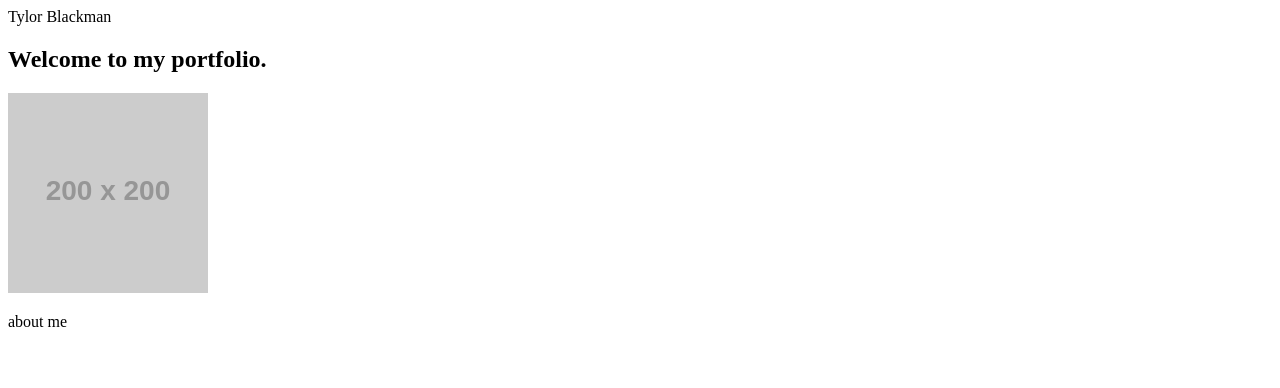
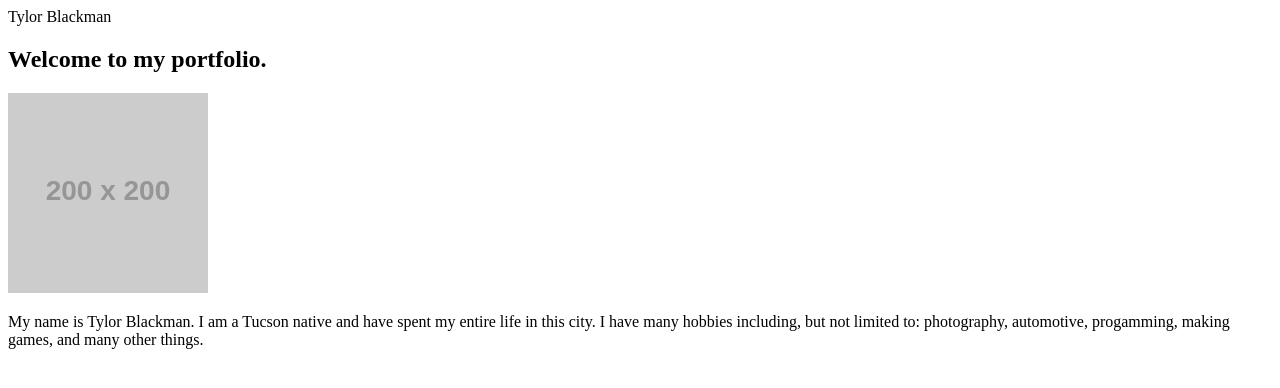
Before and after one commit to tylxr34/portfolio, a plain HTML site: page index.html in a window 1280 px wide. Drawn offline with Linux system fonts and the light colour scheme; placeholder pictures from the web are drawn by us.

Commit message:
Added some very basic details about myself.

```diff
--- a/index.html
+++ b/index.html
@@ -16,7 +16,7 @@
             <h2>Welcome to my portfolio.</h2>
 
             <img id="bio-image" src="https://placehold.it/200x200" alt="Your Name">
-            <p>about me</p>
+            <p>My name is Tylor Blackman. I am a Tucson native and have spent my entire life in this city. I have many hobbies including, but not limited to: photography, automotive, progamming, making games, and many other things.</p>
         </section>
     </div>
 
--- a/style.css
+++ b/style.css
@@ -0,0 +1,4 @@
+.container{
+    background-size: 400px;
+    align-self: auto;
+}
```
